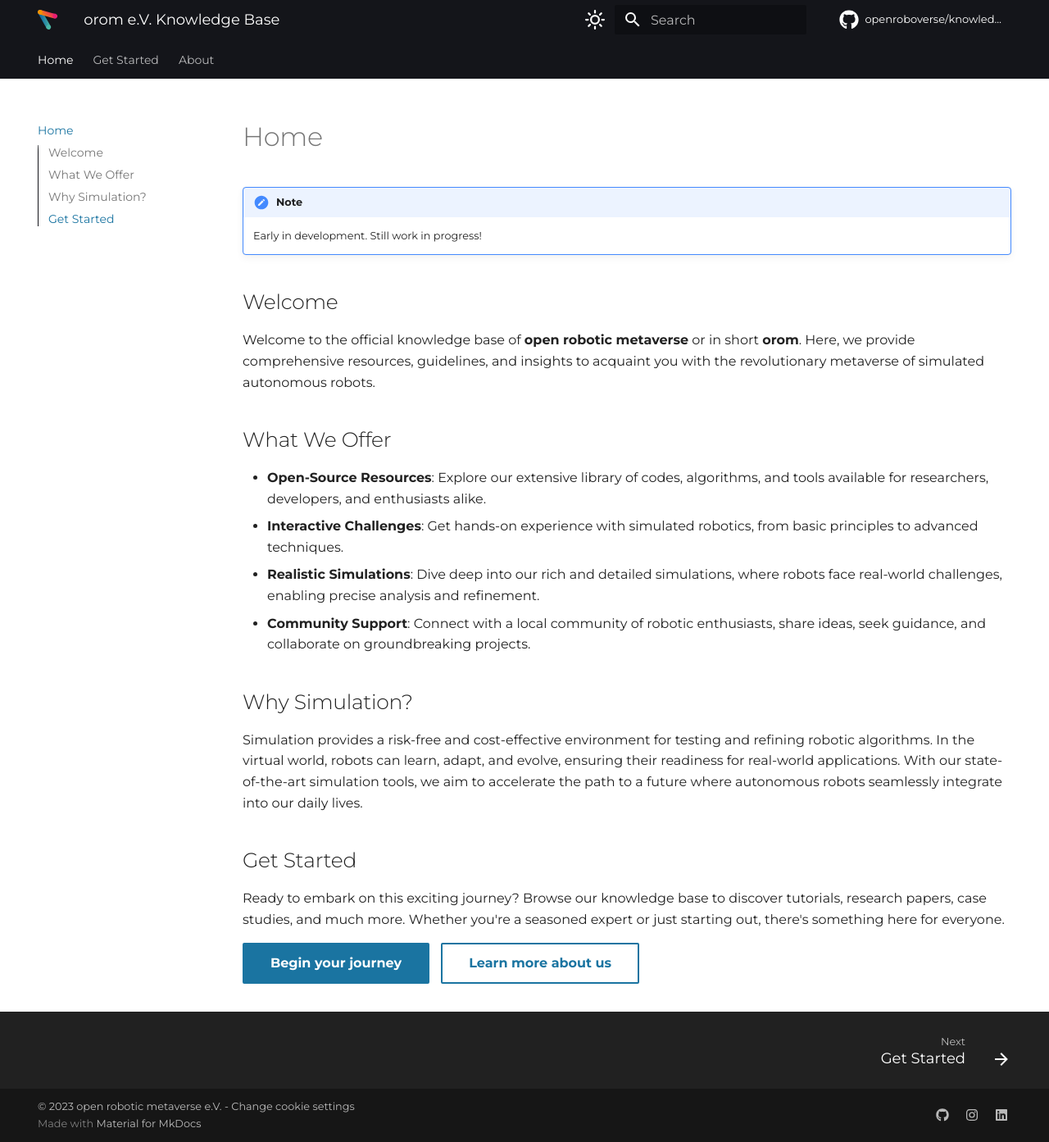
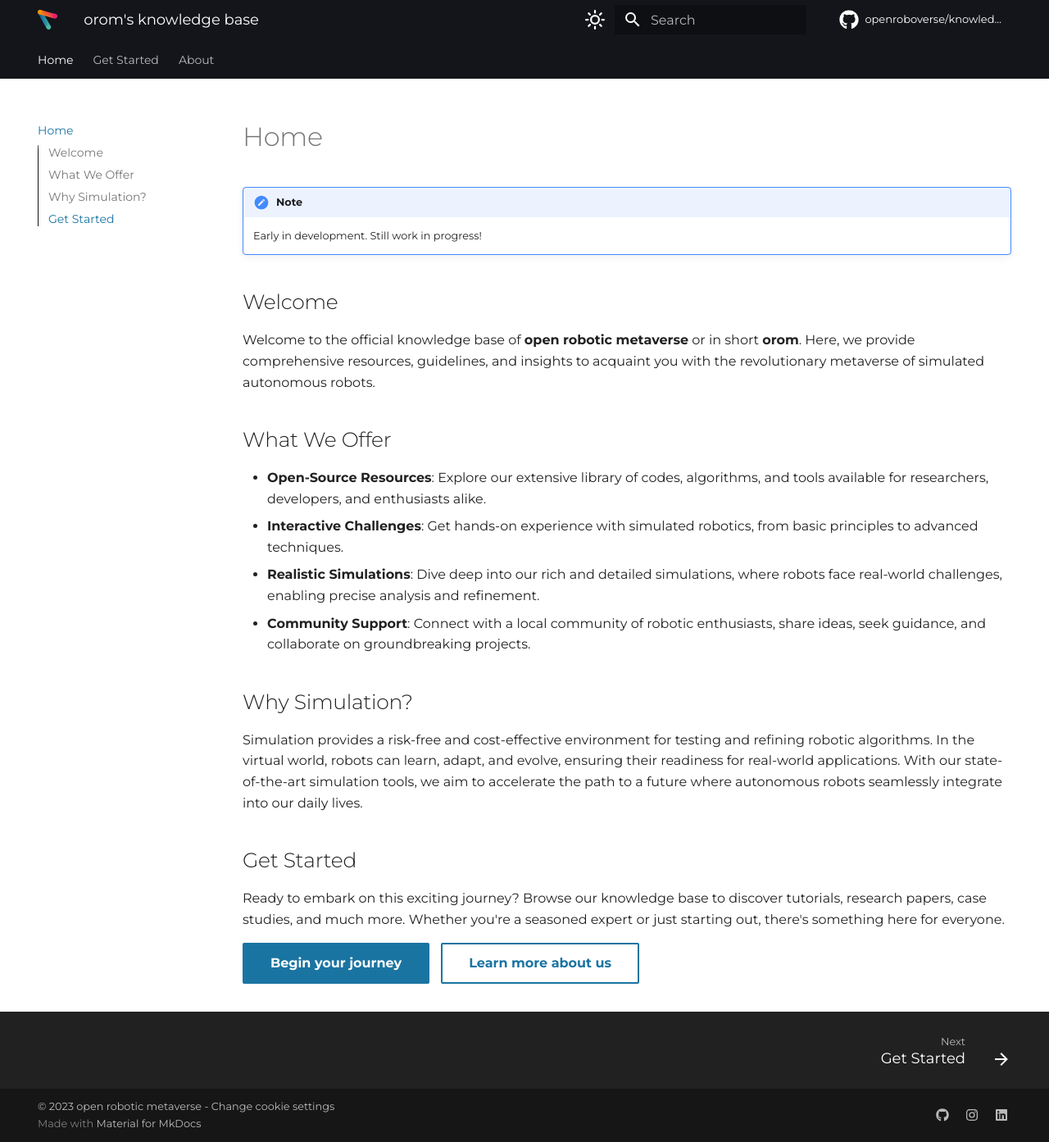
Before and after one commit to openroboticmetaverse/knowledge-base, an MkDocs documentation site: the page built from docs/index.md, in a window 1280 px wide and 1393 px high. Shown: the whole window at 82% size. Built offline with MkDocs 1.6.1 and Material for MkDocs 9.7.7, drawn with Linux system fonts in a browser that asks for light colours; comment, search, counter and statistics services are not loaded.

Commit message:
changed title

```diff
--- a/mkdocs.yml
+++ b/mkdocs.yml
@@ -1,4 +1,4 @@
-site_name: orom e.V. Knowledge Base
+site_name: orom's knowledge base
 theme:
   name: material
   logo: assets/icon.svg
@@ -77,7 +77,7 @@ extra_css:
   - stylesheets/extra.css
 
 copyright: |
-  &copy; 2023 <a href="https://github.com/openroboverse"  target="_blank" rel="noopener">open robotic metaverse e.V.</a> -
+  &copy; 2023 <a href="https://github.com/openroboverse"  target="_blank" rel="noopener">open robotic metaverse</a> -
   <a href="#__consent">Change cookie settings</a>
 
 
```
